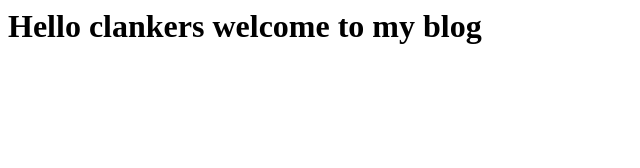
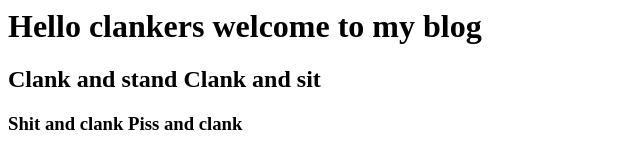
Before and after one commit to overwritingyourfiles-hub/web, a plain HTML site: page index.html in a window 1280 px wide. Shown: the whole page, without its empty margins (0-640 px from the left). Drawn offline with Linux system fonts and the light colour scheme.

Commit message:
Update index.html

```diff
--- a/index.html
+++ b/index.html
@@ -1 +1,5 @@
 <h1>Hello clankers welcome to my blog</h1>
+
+<h2>Clank and stand Clank and sit</h2>
+
+<h3>Shit and clank Piss and clank</h3>
```
